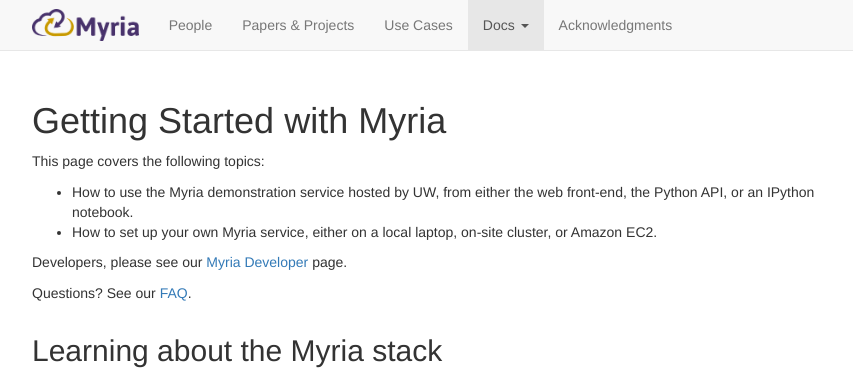
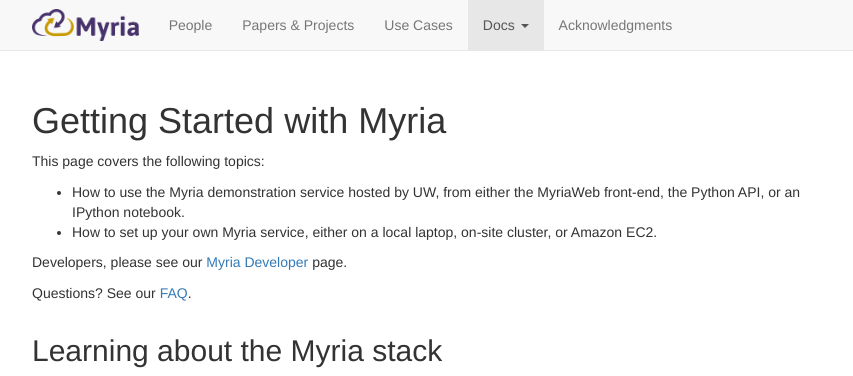
Before and after one commit to uwescience/myria-website, a Jekyll site: the page built from docs/index.markdown, in a window 1280 px wide and 1400 px high. Shown: the top 376 px of the window, without its empty margins (213-1066 px from the left). Built offline with Jekyll 4.4.1, drawn with Linux system fonts in a browser that asks for light colours; nearby versions of some CDN libraries; Markdown is read by kramdown in place of the engine named in the settings; some of the changed text lies outside the part shown.

Commit message:
update for demo

```diff
--- a/docs/index.markdown
+++ b/docs/index.markdown
@@ -8,7 +8,7 @@
 # Getting Started with Myria
 This page covers the following topics:
 
-* How to use the Myria demonstration service hosted by UW, from either the web front-end, the Python API, or an IPython notebook.
+* How to use the Myria demonstration service hosted by UW, from either the MyriaWeb front-end, the Python API, or an IPython notebook.
 * How to set up your own Myria service, either on a local laptop, on-site cluster, or Amazon EC2.
 
 Developers, please see our [Myria Developer](developer.html) page.
@@ -81,7 +81,7 @@
 about the way the query executed. Explore the output of the profiler.
 
 
-### Using the Myria Service from Python
+### Using the Myria service from Python
 
 For more complex analysis, it may be useful to interact with Myria using Python.
 
@@ -93,9 +93,9 @@
 To start building queries once the data is uploaded, you can either write your queries directly through our [Myria Web Frontend](https://demo.myria.cs.washington.edu/editor) as demonstrated above, [Python](myria-python/index.html), or [IPython Notebook](https://github.com/uwescience/myria-python/blob/master/ipnb%20examples/myria%20examples.ipynb). To learn more about the Myria query language, check out the [MyriaL](myrial.html) page.
 
 
-### Using your own Myria service
+## Using your own Myria service
 
-#### Part 1: Setting up the service
+### Part 1: Setting up the service
 Myria's relational execution engine, MyriaX, is designed to run in a shared-nothing cluster. It consists of
 a coordinator process and a set of worker processes. The coordinator receives query
 plans in JSON through a REST API and has the workers execute these query plans.
```
Also changed, not shown: other parts of docs/index.markdown (+6 -2 lines).
